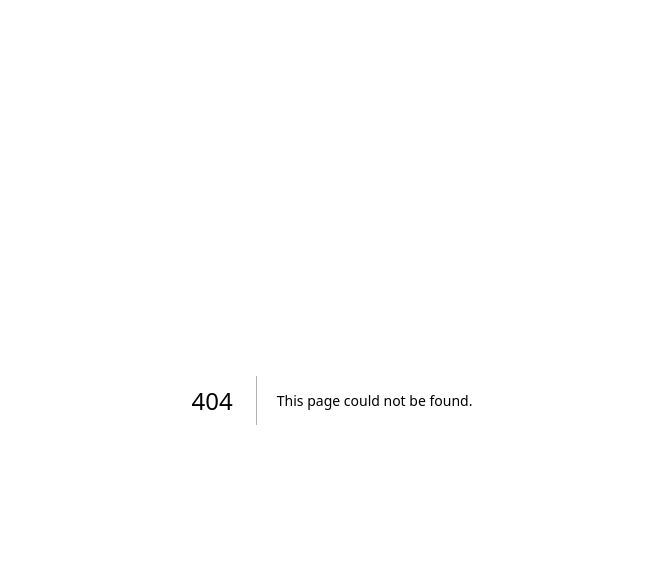
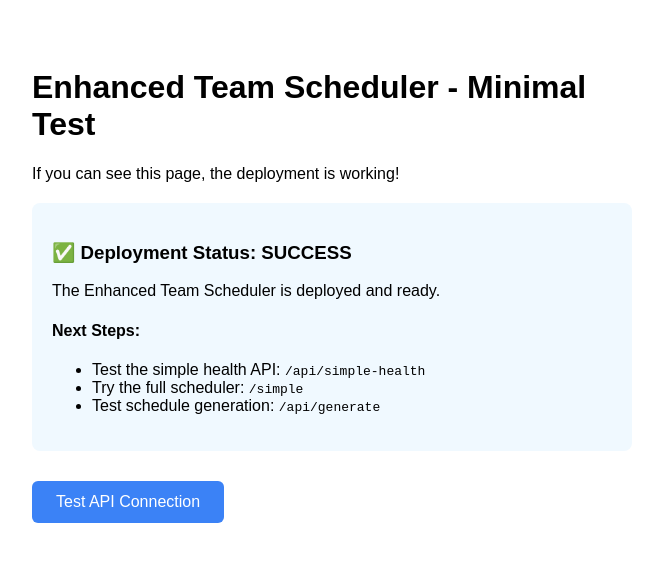
Before and after one commit to creedlife11/vercel-scheduler-repo, a Next.js app: page /minimal in a window 1280 px wide. Before the commit this address had no page. Shown: the top 562 px of the page, without its empty margins (308-971 px from the left). Built offline with nearby package versions, Linux system fonts and the light colour scheme.

Commit message:
Add minimal test pages and simplify vercel config to fix 502 errors

```diff
--- /dev/null
+++ b/pages/api/simple-health.ts
@@ -0,0 +1,9 @@
+import { NextApiRequest, NextApiResponse } from 'next';
+
+export default function handler(req: NextApiRequest, res: NextApiResponse) {
+  res.status(200).json({
+    status: 'healthy',
+    timestamp: new Date().toISOString(),
+    message: 'Simple health check working'
+  });
+}
--- /dev/null
+++ b/pages/minimal.tsx
@@ -0,0 +1,52 @@
+export default function MinimalPage() {
+  return (
+    <div style={{
+      padding: '40px',
+      fontFamily: 'Arial, sans-serif',
+      maxWidth: '600px',
+      margin: '0 auto'
+    }}>
+      <h1>Enhanced Team Scheduler - Minimal Test</h1>
+      <p>If you can see this page, the deployment is working!</p>
+
+      <div style={{
+        padding: '20px',
+        backgroundColor: '#f0f9ff',
+        borderRadius: '8px',
+        marginTop: '20px'
+      }}>
+        <h3>✅ Deployment Status: SUCCESS</h3>
+        <p>The Enhanced Team Scheduler is deployed and ready.</p>
+
+        <h4>Next Steps:</h4>
+        <ul>
+          <li>Test the simple health API: <code>/api/simple-health</code></li>
+          <li>Try the full scheduler: <code>/simple</code></li>
+          <li>Test schedule generation: <code>/api/generate</code></li>
+        </ul>
+      </div>
+
+      <div style={{ marginTop: '30px' }}>
+        <button
+          onClick={() => {
+            fetch('/api/simple-health')
+              .then(res => res.json())
+              .then(data => alert('API Test: ' + JSON.stringify(data, null, 2)))
+              .catch(err => alert('API Error: ' + err.message));
+          }}
+          style={{
+            padding: '12px 24px',
+            backgroundColor: '#3b82f6',
+            color: 'white',
+            border: 'none',
+            borderRadius: '6px',
+            cursor: 'pointer',
+            fontSize: '16px'
+          }}
+        >
+          Test API Connection
+        </button>
+      </div>
+    </div>
+  );
+}
```
Also changed, not shown: vercel.json, 1 other file (tests, documents, lock files or other folders).
